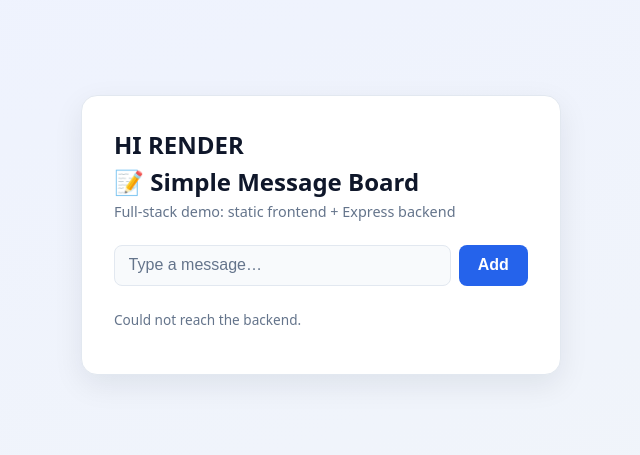
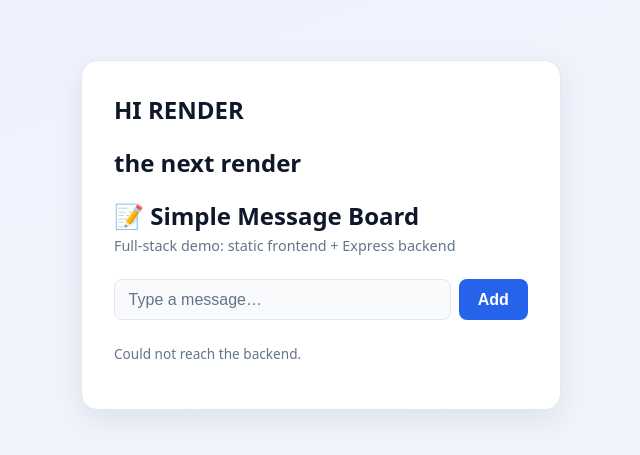
Before and after one commit to nurujob22079-source/simple-app-main, a website: page frontend/index.html in a window 1280 px wide. Shown: the part 165-620 px from the top of the page, without its empty margins (319-959 px from the left). Drawn offline with Linux system fonts and the light colour scheme; no server answers.

Commit message:
added one more render

```diff
--- a/frontend/index.html
+++ b/frontend/index.html
@@ -9,6 +9,7 @@
 <body>
   <main class="card">
     <h1>HI RENDER</h1>
+    <h2>the next render</h2>
     <h1>📝 Simple Message Board</h1>
     <p class="subtitle">Full-stack demo: static frontend + Express backend</p>
 
```
